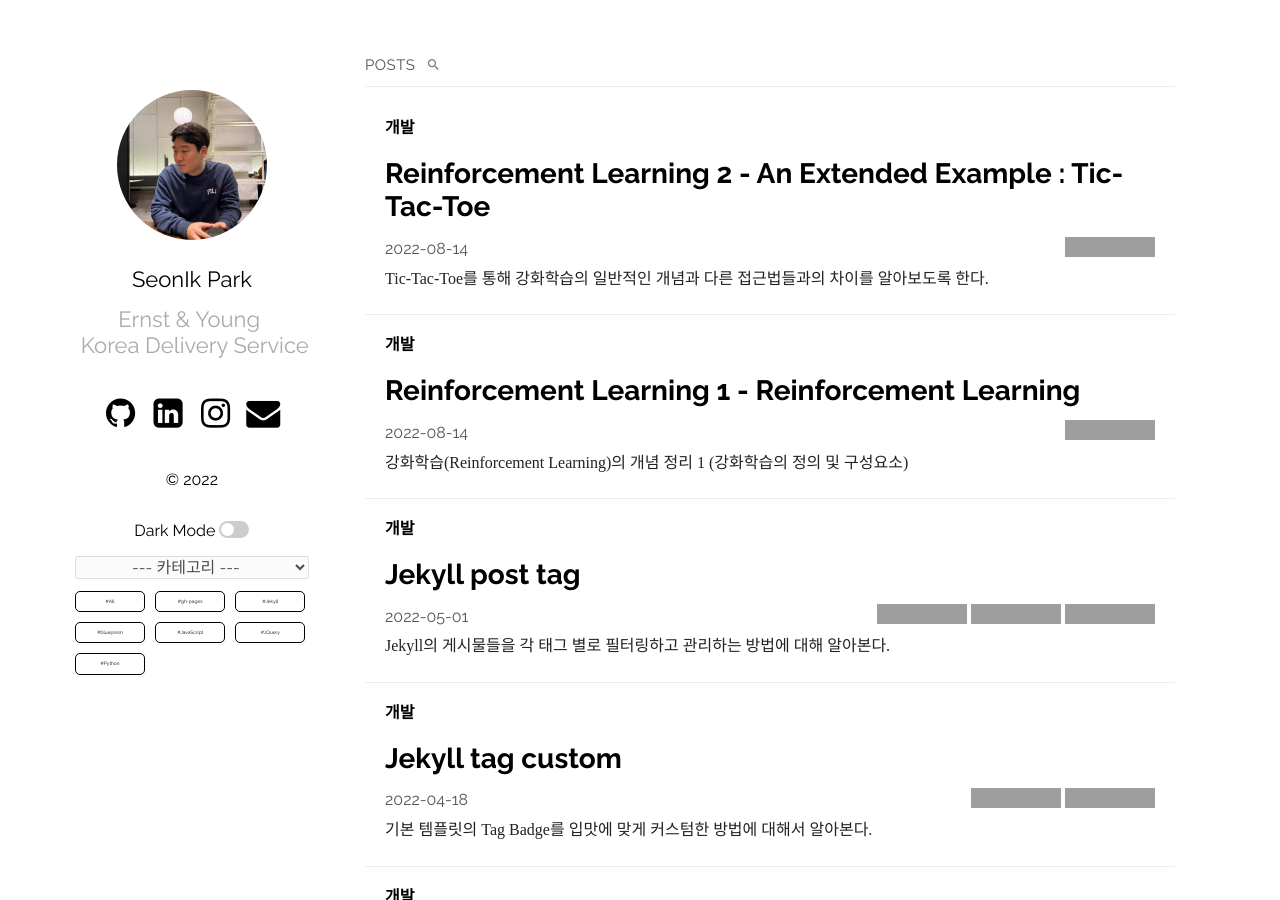
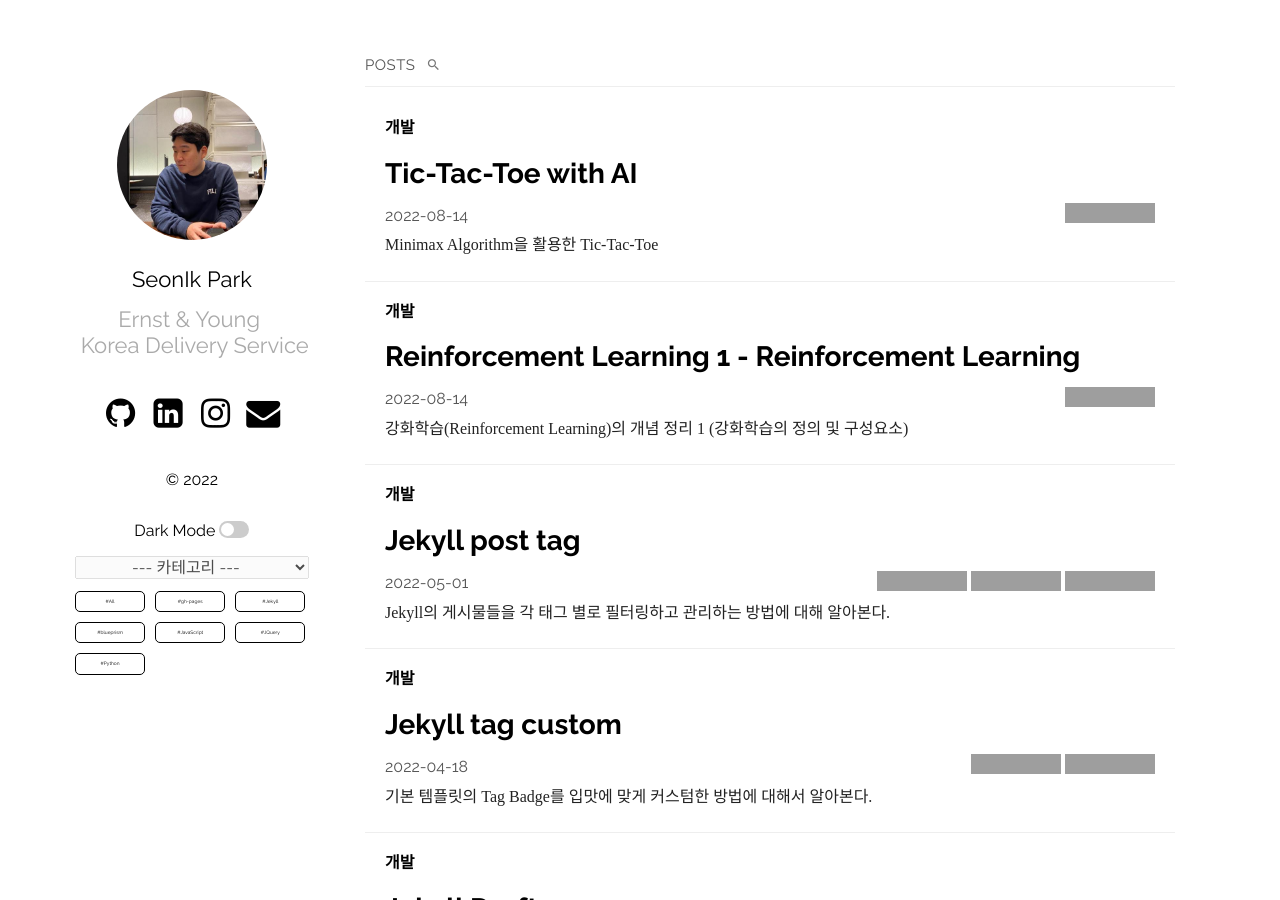
Before and after one commit to parksimis/parksimis.github.io, a Jekyll site: the page built from index.md, in a window 1280 px wide and 900 px high, cut to the strip 0-900 px from the top of the window. Built offline with Jekyll 4.4.1, drawn with Linux system fonts in a browser that asks for light colours; some web fonts are replaced; some of the changed lines change nothing that is shown; grey boxes are pictures that could not be loaded.

Commit message:
Modify : Modify Reinforcement Learning 2 post

```diff
--- a/_posts/개발/2022-08-19-Reinforcment_Learning2.md
+++ b/_posts/개발/2022-08-19-Reinforcment_Learning2.md
@@ -1,22 +1,39 @@
 ---
 layout: post
-title:  "Reinforcement Learning 2 - An Extended Example : Tic-Tac-Toe"
+title:  "Tic-Tac-Toe with AI"
 date: 2022-08-14
 tags: Python
 ctgry: 개발
-excerpt: Tic-Tac-Toe를 통해 강화학습의 일반적인 개념과 다른 접근법들과의 차이를 알아보도록 한다.
+excerpt: Minimax Algorithm을 활용한 Tic-Tac-Toe
 ---
-# 1. 확장 예제 : Tic-Tac-Toe
+# 1. Tic-Tac-Toe with AI
 
 ## 1-1. Tic-Tac-Toe란?
 두 명이 번갈아가면서 "O"와 "X"를 3*3 판에 써서 같은 글자를 가로, 세로, 혹은 대각선 상에 놓이도록 하는 놀이다.
-삼목이라고 생각할 수 있다. 한 사람이 가로, 세로, 대각선 중 하나의 방향으로 연달아 표시하는 경우 승리하며, 앞 조건에 만족하지 못한 채 칸이 다 채워지면 무승부가된다.
+삼목이라고 생각할 수 있다. 한 사람이 가로, 세로, 대각선 중 하나의 방향으로 연달아 표시하는 경우 승리하며, 앞 조건에 만족하지 못한 채 칸이 다 채워지면 무승부가 된다.
 
+## 1-2. 최소최대 탐색 알고리즘(Minimax Algorithm)
+* 최소최대 알고리즘 : 기대되는 최대의 손실을 최소화하기 위해 사용하는 이론 중 하나.
+  * 최소최대 원리에 따라 실패했을 떄 어떻게 될지에 초점을 두어 그 손실이 최소가 되도록 세우는 전략(성공에 의한 효과는 생각 X)
+  * 제로섬 게임 이론으로부터 시작하였으나, 더 복잡하고 불확실성이 존재하는 일반적인 의사결정을 포함하여 널리 쓰이고 있음.
+  * 특정 게임 상태에서 승리를 위해서는 가장 승률이 높은 수를 선택해야 함. 승률이 높은 수는 본인에게 유리한 수이고, 상대에게는 불리한 수이다
+  -> 따라서 상대의 이익을 최소화(Minimize)하고 자신의 이익을 최대화(Maximize)하는 것이 게임에서 승리하는 방법으로 이 경로를 찾는 것이 인공지능 게임 프로그램의 핵심
+
+* 최소최대 알고리즘의 트리 탐색 과정은 깊이 우선 탐색 진행 후, 서브 트리 탐색이 끝나면 기존 탐색 노드들을 역으로 거슬러 올라가며 상위노드로 평갓값을 반영함.
+  * 이때 최댓값과 최솟값은 교대로 비교하며 최종 서브 트리를 선택함.
+* 평갓값이 자식 노드에서 상위 노드로 전파될 때마다 해당 상위 노드의 자식 노드 간의 비교를 진행하고, 나의 수에서는 MAX 값을, 상대 수에서는 MIN 값을 선택한다.
+
+<center> <img src="https://upload.wikimedia.org/wikipedia/commons/thumb/6/6f/Minimax.svg/600px-Minimax.svg.png"><br> <a href="https://en.wikipedia.org/wiki/Minimax#Combinatorial_game_theory"> [ A Minimax Tree Example ]</a></center>
+
+### - Minimax algorithm with alternate moves
+Minimax 알고리즘은 n-player 게임에서 다음 수를 고르기 위한 재귀 알고리즘이다.(대개 2인용 게임) 가치(Value)는 게임의 상태(state) 또는 각 위치와 연관되어 있고, 이 가치는 위치 평가 함수의 평균(means of a position evaluation function)에 의해 계산된다.
+그리고 이는 플레이어가 그 위치에 두는 것이 얼마나 좋은 지를 나타낸다. 플레이어는 상대방이 둘 수 있는 수에서 비롯된 위치의 최솟값을 최대화하는 수를 둔다.
+만약 A의 차례가 된다면, A는 둘수 있는 수들 각각에 대하여 가치를 정의한다. <br><br>
+가능한 할당 메소드는 A에 대하여 +1, B는 -1로 특정 승리를 할당하거나, 만약 수 이동의 결과가 A의 즉각적인 승리일 경우 양의 무한대를, 반대의 경우 음의 무한대를 부여하는 규칙을 사용하는 것이다.
+다른 모든 수에 대한 A의 가치는 B의 가능한 응답(수)에서 비롯된 최댓값이므로, A는 "maximizing player", B는 "minimizing player"라고 해서 Minimax Algorithm이라는 이름이 붙었다.
+이 방법은 일반적으로 체스나 바둑과 같이 복잡한 게임의 결과까지 탐색해야 가능하다. 그 이유는 게임이 끝나기 전에 수를 예측하는 것은 계산적으로 가능하지 않기 때문이다.
 
 
 
 
 #### - 출처
-[1] 책 | Sutton, Richard S., and Andrew G. Barto., 단단한 강화학습 : 강화학습 기본 개념을 제대로 정리한 인공지능 교과서, 제이펍, 2020 <br>
-[2] 블로그 | [카카오AI리포트]알파고를 탄생시킨 강화학습의 비밀, https://brunch.co.kr/@kakao-it/73 <br>
-[3] 논문 | Sutton, Richard S., and Andrew G. Barto. "Reinforcement learning: An introduction", Cambridge: MIT press, 1998. <br>
```
